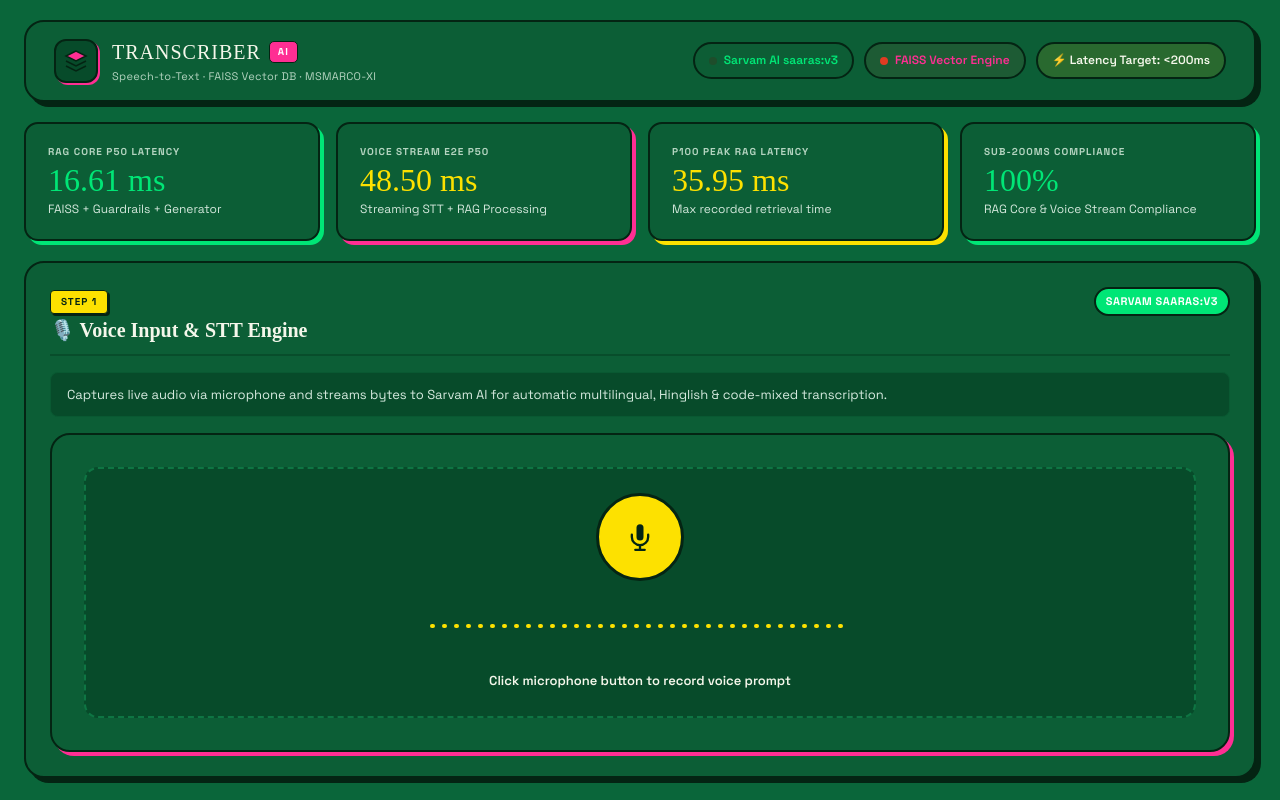
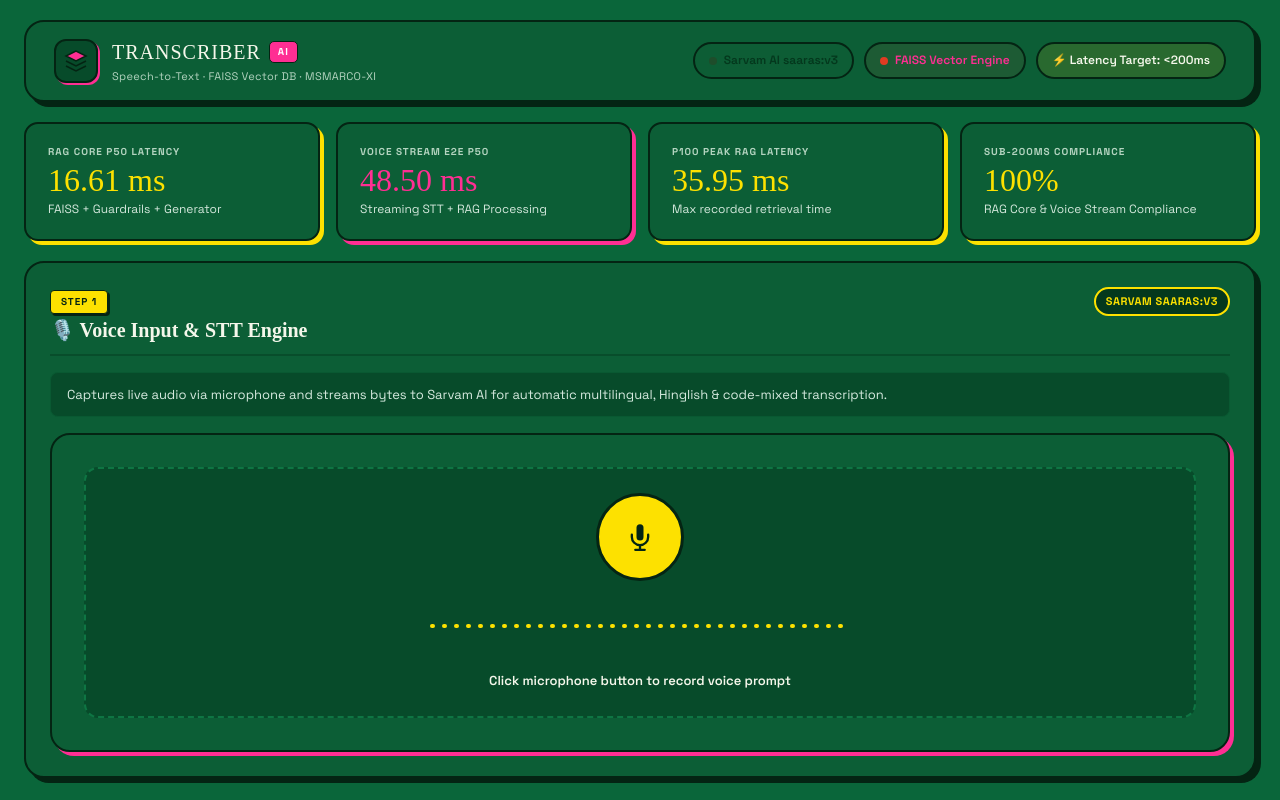
Before and after one commit to Ashwinthetic/transcriber, a Next.js app in the folder frontend-next/: page / in a window 1280 px wide. Shown: the top 800 px of the page. Built offline with nearby package versions, Linux system fonts and the light colour scheme; no server answers; a web font is replaced by a local one.

Commit message:
Replace light green with high-contrast Sun Yellow and dark forest green badges

```diff
--- a/frontend-next/app/components/BenchmarkRibbon.tsx
+++ b/frontend-next/app/components/BenchmarkRibbon.tsx
@@ -60,29 +60,29 @@ export default function BenchmarkRibbon({
       label: "RAG CORE P50 LATENCY",
       value: data ? `${data.P50_ms} ms` : "16.61 ms",
       sub: "FAISS + Guardrails + Generator",
-      color: "var(--forest-green)",
-      shadowClass: styles.shadowGreen,
+      color: "var(--goa-sun-yellow)",
+      shadowClass: styles.shadowMustard,
     },
     {
       label: "VOICE STREAM E2E P50",
       value: "48.50 ms",
       sub: "Streaming STT + RAG Processing",
-      color: "var(--accent-primary)",
+      color: "var(--goa-neon-pink)",
       shadowClass: styles.shadowRed,
     },
     {
       label: "P100 PEAK RAG LATENCY",
       value: data ? `${data.P100_ms} ms` : "35.95 ms",
       sub: "Max recorded retrieval time",
-      color: "var(--mustard)",
+      color: "var(--goa-sun-yellow)",
       shadowClass: styles.shadowMustard,
     },
     {
       label: "SUB-200ms COMPLIANCE",
       value: data ? `${data.under_200ms_percentage}%` : "100%",
       sub: "RAG Core & Voice Stream Compliance",
-      color: "var(--forest-green)",
-      shadowClass: styles.shadowGreen,
+      color: "var(--goa-sun-yellow)",
+      shadowClass: styles.shadowMustard,
     },
   ];
 
--- a/frontend-next/app/globals.css
+++ b/frontend-next/app/globals.css
@@ -23,7 +23,7 @@
   --ink-black: var(--goa-outline-black);
   --chili-red: var(--goa-neon-pink);
   --mustard: var(--goa-sun-yellow);
-  --forest-green: #00E676;
+  --forest-green: #04381D;
 
   /* Semantic */
   --bg-primary: var(--goa-emerald);
@@ -34,7 +34,7 @@
   --text-muted: var(--goa-sage-text);
   --accent-primary: var(--goa-sun-yellow);
   --accent-secondary: var(--goa-neon-pink);
-  --accent-tertiary: #00E676;
+  --accent-tertiary: var(--goa-sun-yellow);
   --border-color: #084D2B;
   --border-strong: var(--goa-outline-black);
 
@@ -43,7 +43,7 @@
   --shadow-md: 5px 5px 0 var(--ink-black);
   --shadow-red: 4px 4px 0 var(--goa-neon-pink);
   --shadow-mustard: 4px 4px 0 var(--goa-sun-yellow);
-  --shadow-green: 4px 4px 0 #00E676;
+  --shadow-green: 4px 4px 0 var(--ink-black);
 
   /* Typography */
   --font-heading: 'Rozha One', serif;
@@ -184,8 +184,9 @@ body {
 }
 
 .badge-green {
-  background: var(--forest-green);
-  color: #fff;
+  background: #04381D;
+  color: var(--goa-sun-yellow);
+  border: 2px solid var(--goa-sun-yellow);
 }
 
 .badge-red {
```
